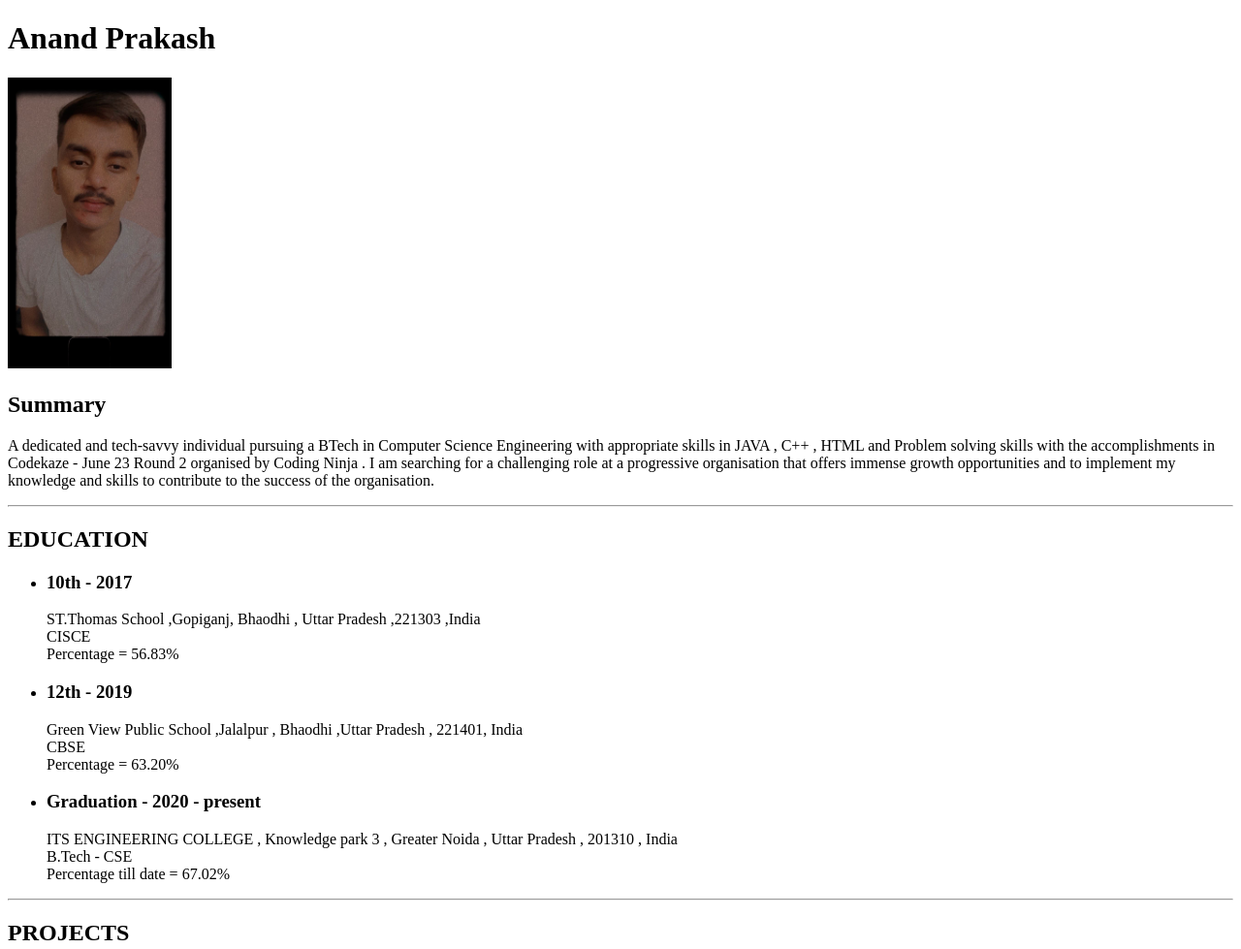
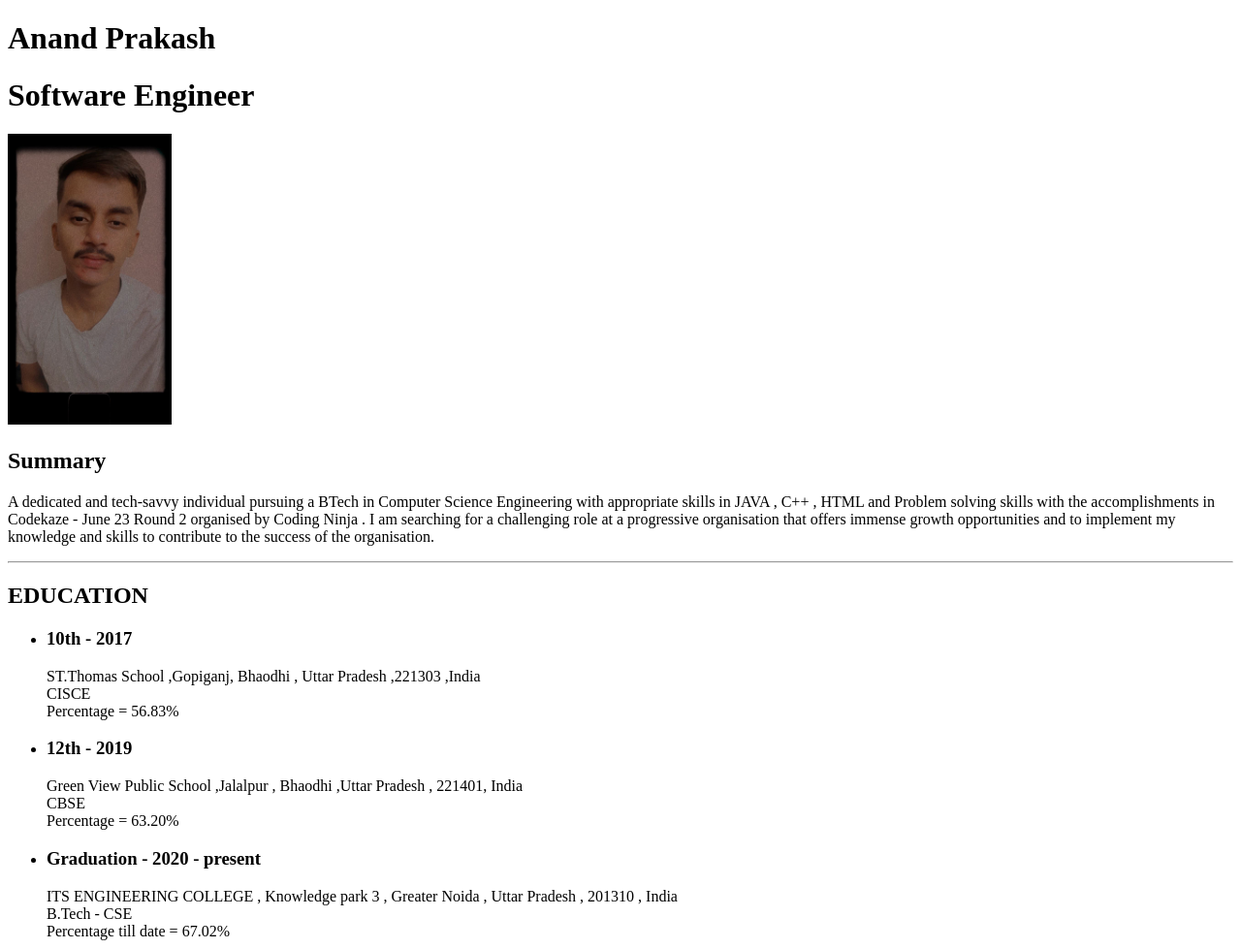
Before and after one commit to AnandPrakash21/My-Resume, a plain HTML site: page index.html in a window 1280 px wide. Shown: the top 979 px of the page at 97% size. Drawn offline with Linux system fonts and the light colour scheme.

Commit message:
Update index.html

```diff
--- a/index.html
+++ b/index.html
@@ -7,6 +7,7 @@
 </head>
 <body>
     <h1> Anand Prakash </h1>
+    <h1>Software Engineer</h1>
     <img src="./WhatsApp Image 2023-08-11 at 23.37.10.jpg" height="300" />
     <h2> Summary</h2>
     <p> A dedicated and tech-savvy individual pursuing a BTech in Computer Science Engineering with appropriate skills in JAVA , C++ , HTML and Problem solving skills with the accomplishments in Codekaze - June 23 Round 2 organised by Coding Ninja . I am searching for a challenging role at a progressive organisation that offers immense growth opportunities and to implement my knowledge and skills to contribute to the success of the organisation.
```
